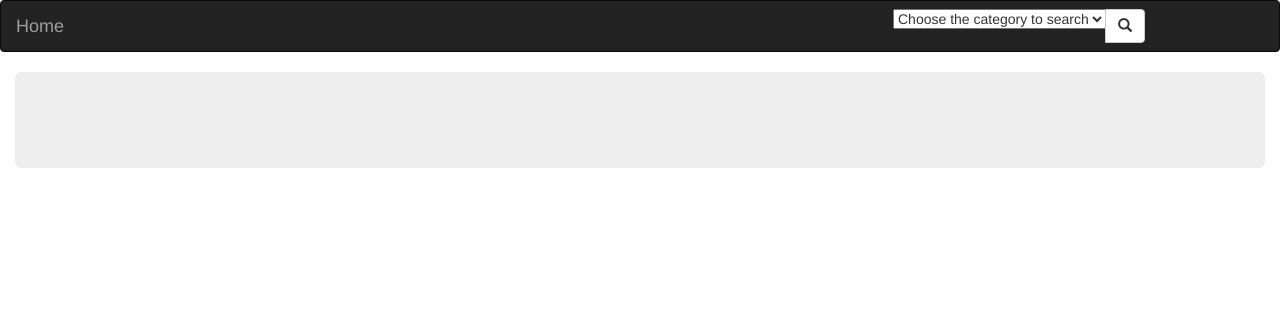
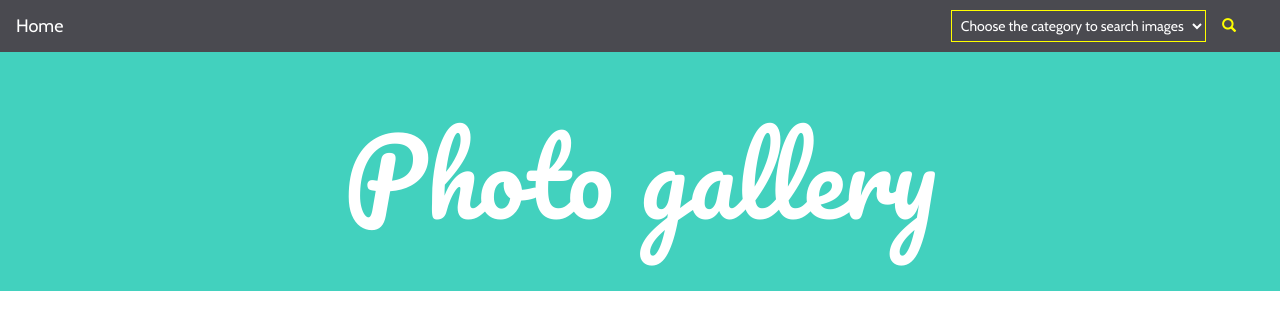
Before and after one commit to IanMK-1/gallery, a Django app: page / in a window 1280 px wide. Shown: the top 330 px of the page. Run offline with Django 3.2, Linux system fonts and the light colour scheme; data that the repository does not hold is empty; some libraries are stand-ins or nearby versions.

Commit message:
Add styling to navbar and jumbotron

```diff
--- a/gallery/templates/base.html
+++ b/gallery/templates/base.html
@@ -9,6 +9,9 @@
         {% block styles %}
             {% bootstrap_css %}
             <link rel="stylesheet" href="{% static 'css/base.css' %}">
+            <link href="https://fonts.googleapis.com/css?family=Cabin&display=swap" rel="stylesheet">
+            <link href="https://fonts.googleapis.com/css?family=Permanent+Marker&display=swap" rel="stylesheet">
+            <link href="https://fonts.googleapis.com/css?family=Pacifico&display=swap" rel="stylesheet">
         {% endblock %}
     </head>
     <body>
--- a/gallery/templates/homepage.html
+++ b/gallery/templates/homepage.html
@@ -2,15 +2,16 @@
 
 {% block content %}
 {{block.super}}
-
-    <div class="container-fluid">
-        <div class="row">
-            <div class="col-md-12">
-                <div class="jumbotron">
-
+    <div class="jumbotron">
+        <div class="container-fluid">
+            <div class="row">
+                <div class="col-md-12">
+                    <h1>Photo gallery</h1>
                 </div>
             </div>
         </div>
+    </div>
+    <div class="container-fluid">
         <div class="row">
             {% for image in all_images %}
                 <div class="col-md-4">
--- a/gallery/templates/navbar.html
+++ b/gallery/templates/navbar.html
@@ -1,39 +1,34 @@
 <!DOCTYPE html>
 <html lang="en">
     <head>
-
       <meta charset="utf-8">
       <meta name="viewport" content="width=device-width, initial-scale=1">
     </head>
     <body>
-  <nav class="navbar navbar-inverse">
+      <nav class="navbar">
           <div class="container-fluid">
+              <div class="navigation">
                 <div class="navbar-header">
-        <a class="navbar-brand" href="{% url 'Home_page' %}">Home</a>
+                  <a class="navbar-brand" href="{% url 'Home_page' %}" style="color: white;">Home</a>
                 </div>
-      <div class="col-sm-4 col-md-4 navbar-right">
 
+                <div class="col-md-4 navbar-right">
                   <form class="navbar-form" role="search" action="{% url 'Search_image'%}">
-
                     <div class="input-group">
                       <div class="form-row align-items-center">
-
-
                         <select  id="inlineFormCustomSelect" name="category">
-                      <option selected>Choose the category to search</option>
+                          <option selected>Choose the category to search images</option>
                             <option value="travel">Travel</option>
                             <option value="food">Food</option>
                             <option value="sports">Sports</option>
                             <option value="landscape">Landscape</option>
                           </select>
-
-                </div>
-              <div class="input-group-btn">
-                <button class="btn btn-default" type="submit"><i class="glyphicon glyphicon-search"></i></button>
                       </div>
                     </div>
+                    <button class="btn btn-default" type="submit"><i class="glyphicon glyphicon-search"></i></button>
+                  </form>
+                </div>
 
-          </form>
               </div>
             </div>
         </nav>
--- a/static/css/base.css
+++ b/static/css/base.css
@@ -0,0 +1,41 @@
+.container-fluid {
+    margin: 0;
+}
+.navbar {
+    margin-bottom: 0px;
+    border-radius: 0%;
+    width: 100%;
+    background-color: rgb(74, 74, 80);
+    font-family: 'Cabin', sans-serif;
+}
+.jumbotron {
+    font-family: 'Pacifico', cursive;
+    text-align: center;
+    background-color: rgb(66, 209, 190);
+    border-radius: 0%;
+    color: white;
+}
+.jumbotron h1 {
+    font-size: 8vw;
+}
+p {
+    font-family: 'Cabin', sans-serif;
+}
+#inlineFormCustomSelect {
+    padding: 5px;
+    background-color: transparent;
+    border-color: yellow;
+    color: white;
+}
+.navbar-form {
+    background: transparent;
+    float: right;
+}
+.navbar-form .btn {
+    background-color: transparent;
+    border-color: transparent;
+    border-radius: 0%;
+}
+.glyphicon {
+    color: yellow;
+}
```
Lines whose indentation alone changed are shown as unchanged.
